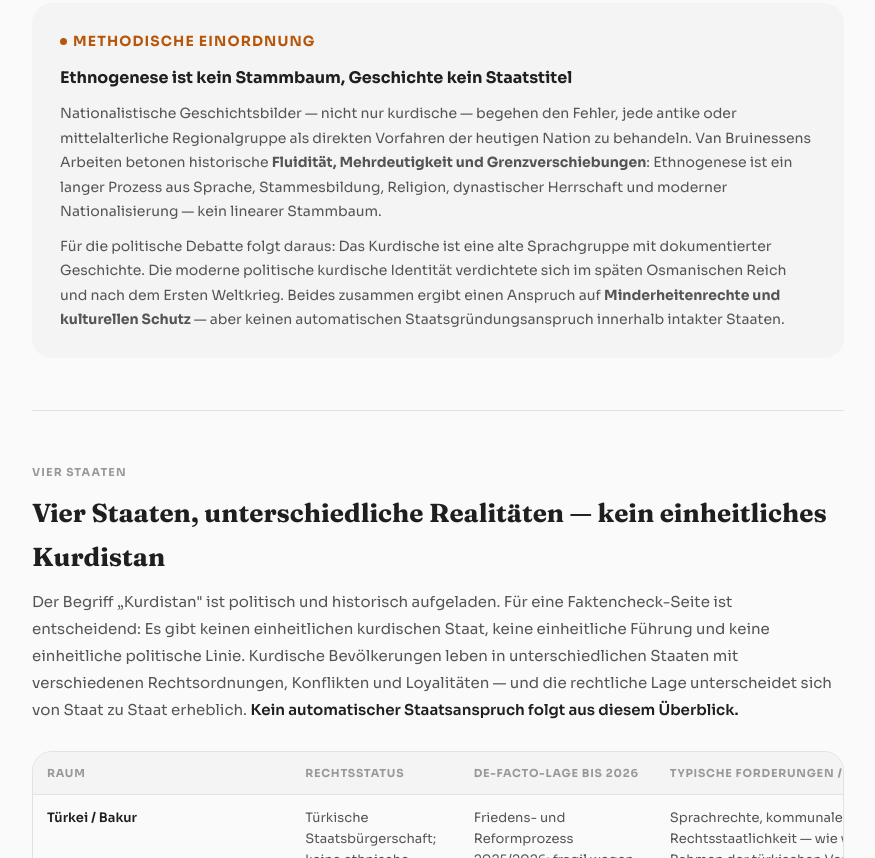
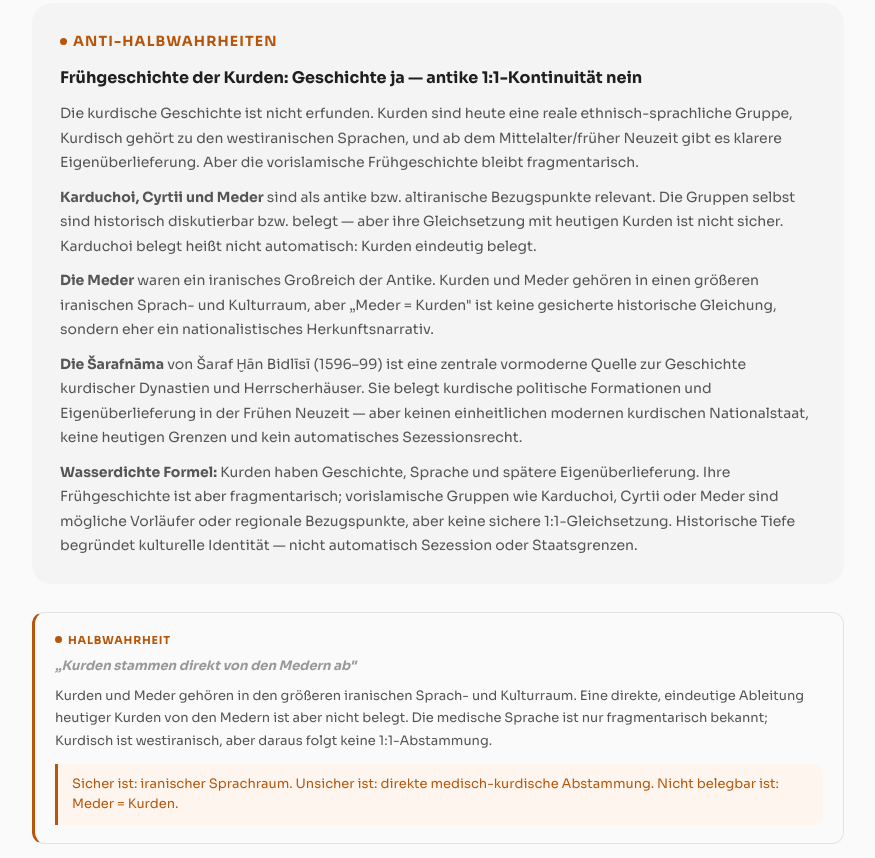
Before and after one commit to ttas-glitch/tuerk, a plain HTML site: page pkk-kurden.html in a window 1280 px wide. Shown: the part 8682-9540 px from the top of the page, without its empty margins (202-1077 px from the left). Drawn offline with Linux system fonts and the light colour scheme; sample sign-in values are in the browser's storage.

Commit message:
Add early history analysis, Meder claim block, Arier FAQ and source entries
- Info-box: antike 1:1-Kontinuität fragmentarisch (Karduchoi/Meder/Šarafnāma)
- Claim block cb-partial: Meder-Abstammung als Halbwahrheit
- FAQ: Arier-Begriff sprachhistorisch eingeordnet
- Sources: Britannica Kurdish language, Encyclopaedia Iranica (Kurdish lit, Median), ÖAW Šarafnāma

Co-Authored-By: Claude Sonnet 4.6 <noreply@anthropic.com>

```diff
--- a/pkk-kurden.html
+++ b/pkk-kurden.html
@@ -553,6 +553,25 @@ a.source-pill:hover { border-color: var(--black); color: var(--black); backgroun
   </div>
 
   <div class="info-box">
+    <p class="info-box-label" style="color:var(--amber)">Anti-Halbwahrheiten</p>
+    <h3>Frühgeschichte der Kurden: Geschichte ja — antike 1:1-Kontinuität nein</h3>
+    <p>Die kurdische Geschichte ist nicht erfunden. Kurden sind heute eine reale ethnisch-sprachliche Gruppe, Kurdisch gehört zu den westiranischen Sprachen, und ab dem Mittelalter/früher Neuzeit gibt es klarere Eigenüberlieferung. Aber die vorislamische Frühgeschichte bleibt fragmentarisch.</p>
+    <p><strong>Karduchoi, Cyrtii und Meder</strong> sind als antike bzw. altiranische Bezugspunkte relevant. Die Gruppen selbst sind historisch diskutierbar bzw. belegt — aber ihre Gleichsetzung mit heutigen Kurden ist nicht sicher. Karduchoi belegt heißt nicht automatisch: Kurden eindeutig belegt.</p>
+    <p><strong>Die Meder</strong> waren ein iranisches Großreich der Antike. Kurden und Meder gehören in einen größeren iranischen Sprach- und Kulturraum, aber „Meder = Kurden" ist keine gesicherte historische Gleichung, sondern eher ein nationalistisches Herkunftsnarrativ.</p>
+    <p><strong>Die Šarafnāma</strong> von Šaraf Ḫān Bidlīsī (1596–99) ist eine zentrale vormoderne Quelle zur Geschichte kurdischer Dynastien und Herrscherhäuser. Sie belegt kurdische politische Formationen und Eigenüberlieferung in der Frühen Neuzeit — aber keinen einheitlichen modernen kurdischen Nationalstaat, keine heutigen Grenzen und kein automatisches Sezessionsrecht.</p>
+    <p><strong>Wasserdichte Formel:</strong> Kurden haben Geschichte, Sprache und spätere Eigenüberlieferung. Ihre Frühgeschichte ist aber fragmentarisch; vorislamische Gruppen wie Karduchoi, Cyrtii oder Meder sind mögliche Vorläufer oder regionale Bezugspunkte, aber keine sichere 1:1-Gleichsetzung. Historische Tiefe begründet kulturelle Identität — nicht automatisch Sezession oder Staatsgrenzen.</p>
+  </div>
+
+  <div class="claim-grid">
+    <div class="claim-block cb-partial">
+      <p class="cb-verdict">Halbwahrheit</p>
+      <p class="cb-claim">„Kurden stammen direkt von den Medern ab"</p>
+      <p class="cb-text">Kurden und Meder gehören in den größeren iranischen Sprach- und Kulturraum. Eine direkte, eindeutige Ableitung heutiger Kurden von den Medern ist aber nicht belegt. Die medische Sprache ist nur fragmentarisch bekannt; Kurdisch ist westiranisch, aber daraus folgt keine 1:1-Abstammung.</p>
+      <p class="cb-formula">Sicher ist: iranischer Sprachraum. Unsicher ist: direkte medisch-kurdische Abstammung. Nicht belegbar ist: Meder = Kurden.</p>
+    </div>
+  </div>
+
+  <div class="info-box">
     <p class="info-box-label" style="color:var(--amber)">Methodische Einordnung</p>
     <h3>Ethnogenese ist kein Stammbaum, Geschichte kein Staatstitel</h3>
     <p>Nationalistische Geschichtsbilder — nicht nur kurdische — begehen den Fehler, jede antike oder mittelalterliche Regionalgruppe als direkten Vorfahren der heutigen Nation zu behandeln. Van Bruinessens Arbeiten betonen historische <strong>Fluidität, Mehrdeutigkeit und Grenzverschiebungen</strong>: Ethnogenese ist ein langer Prozess aus Sprache, Stammesbildung, Religion, dynastischer Herrschaft und moderner Nationalisierung — kein linearer Stammbaum.</p>
@@ -991,6 +1010,10 @@ a.source-pill:hover { border-color: var(--black); color: var(--black); backgroun
       <p class="faq-a">Falsch. Kurdisch ist eine westiranische Sprache; Kurdisches Siedlungsgebiet ist seit der Antike dokumentiert (Xenophon: Carduchi). Die Šarafnāma (1596–99) ist eine eigenständige kurdische Geschichtschronik. <strong>Moderne politische Identität und historische Sprachgruppe sind nicht dasselbe.</strong></p>
     </div>
     <div class="faq-item">
+      <p class="faq-q">Stammen Kurden von „Ariern" ab?</p>
+      <p class="faq-a">Seriös ist nur die sprachhistorische Formulierung: Kurdisch gehört zum iranischen Zweig der indo-iranischen Sprachfamilie. Der Begriff „arisch" ist als moderne rassische Aussage wissenschaftlich unsauber und politisch belastet. Besser: <strong>Kurden sind sprachlich im iranischen/indo-iranischen Kontext einzuordnen</strong> — nicht als moderne „Rasse".</p>
+    </div>
+    <div class="faq-item">
       <p class="faq-q">Das Kosovo-Urteil gibt Kurden ein Recht auf Unabhängigkeit.</p>
       <p class="faq-a">Der IGH 2010 stellte nur fest, dass die konkrete Kosovo-Erklärung nicht gegen Völkerrecht verstieß — er sprach kein allgemeines Sezessionsrecht aus. Der Québec-Referenzfall verneint ein einseitiges Sezessionsrecht außerhalb von Kolonisation oder massiver Unterdrückung. Für Kurden gilt: Starker Boden bei internen Rechten, schwacher bei externem Sezessionsanspruch.</p>
     </div>
@@ -1065,8 +1088,12 @@ a.source-pill:hover { border-color: var(--black); color: var(--black); backgroun
       <h5>Geschichte, Sprache &amp; Identität</h5>
       <div class="sources-list">
         <a class="source-pill" href="https://www.britannica.com/topic/Kurd" target="_blank" rel="noreferrer">Britannica – Kurd</a>
+        <a class="source-pill" href="https://www.britannica.com/topic/Kurdish-language" target="_blank" rel="noreferrer">Britannica – Kurdish language</a>
         <a class="source-pill" href="https://www.britannica.com/event/Treaty-of-Sevres" target="_blank" rel="noreferrer">Britannica – Treaty of Sèvres</a>
         <a class="source-pill" href="https://www.britannica.com/biography/Yashar-Kemal" target="_blank" rel="noreferrer">Britannica – Yaşar Kemal</a>
+        <span class="source-pill">Encyclopaedia Iranica – Kurdish Written Literature</span>
+        <span class="source-pill">Encyclopaedia Iranica – Median Language</span>
+        <span class="source-pill">ÖAW – Šarafnāma (Šaraf Ḫān Bidlīsī, 1596–99)</span>
       </div>
     </div>
 
```
